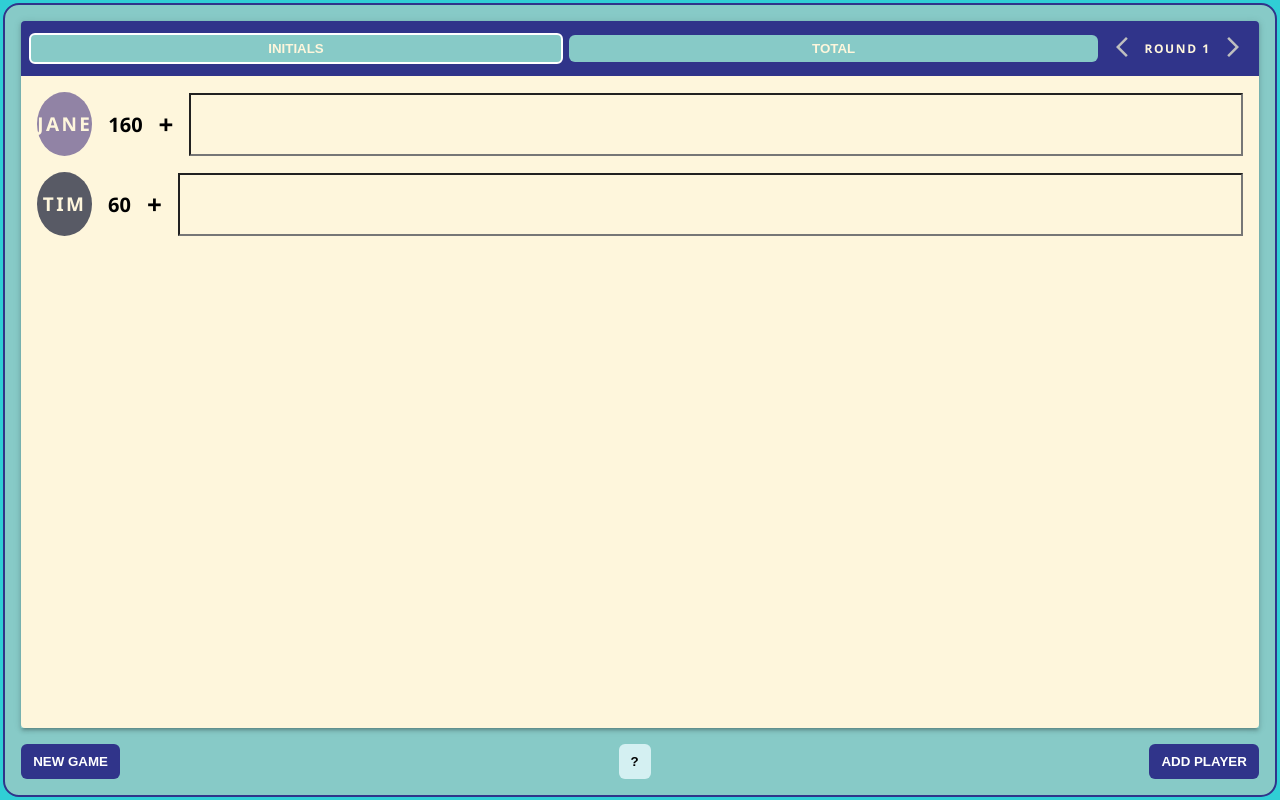
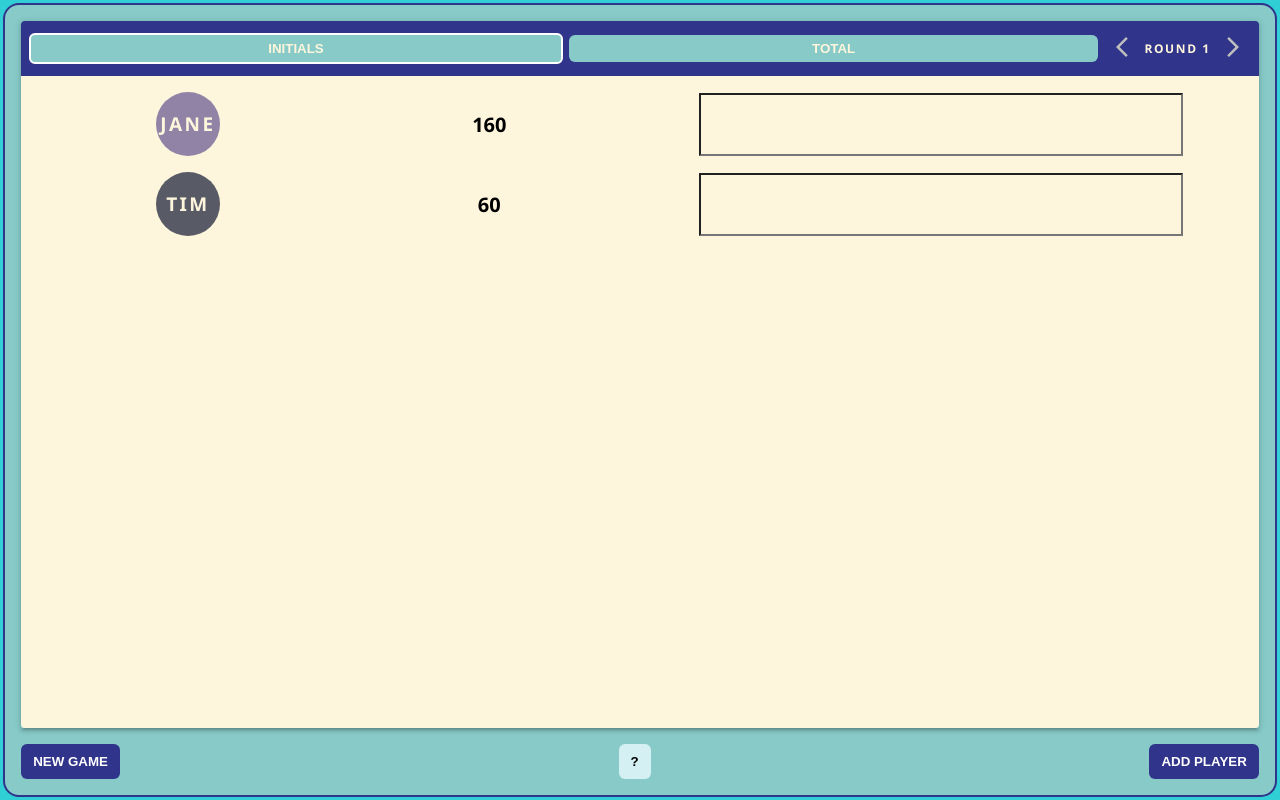
Before and after one commit to exp111/Flip7Score, an Angular app: page / in a window 1280 px wide. Built offline with nearby package versions, Linux system fonts and the light colour scheme.

Commit message:
remove plus

```diff
--- a/src/app/app.html
+++ b/src/app/app.html
@@ -26,7 +26,6 @@
           <div class="score">
             {{ player.score }}
           </div>
-          <div class="plus">+</div>
           <input class="input" type="text" inputmode="numeric" maxlength="3"/>
         </div>
       }
--- a/src/app/app.scss
+++ b/src/app/app.scss
@@ -94,17 +94,19 @@ $accent: #F9DD69;
 
 .players {
   background: $panel;
+  // take up all space
   flex-grow: 1;
-  padding: 16px;
+  // bottom rounded
   border-radius: 0 0 4px 4px;
   display: flex;
   flex-direction: column;
   gap: 16px;
+  padding: 16px;
 
   .player-row {
-    display: flex;
-    gap: 16px;
-    align-items: center;
+    display: grid;
+    grid-template-columns: 1fr 1fr 2fr;
+    place-items: center;
   }
 
   .avatar {
@@ -128,16 +130,10 @@ $accent: #F9DD69;
     font-weight: bold;
   }
 
-  .plus {
-    font-size: 26px;
-    font-weight: bold;
-    text-align: center;
-  }
-
   .input {
-    width: 100%;
+    width: 75%;
+    background: none;
     padding: 16.5px 14px;
-    background: none;
     // text
     font-size: 22px;
     font-weight: bold;
```
